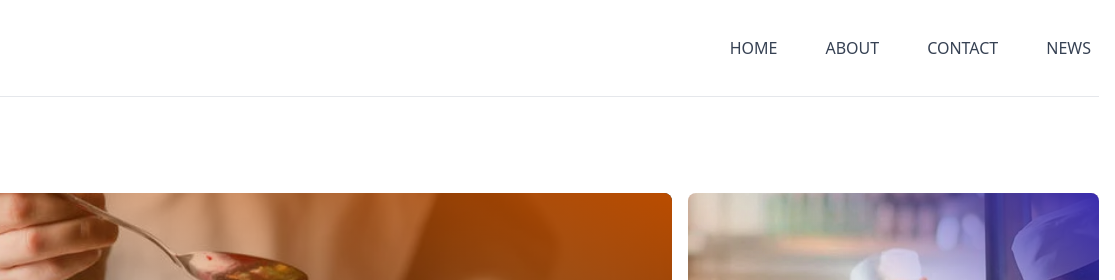
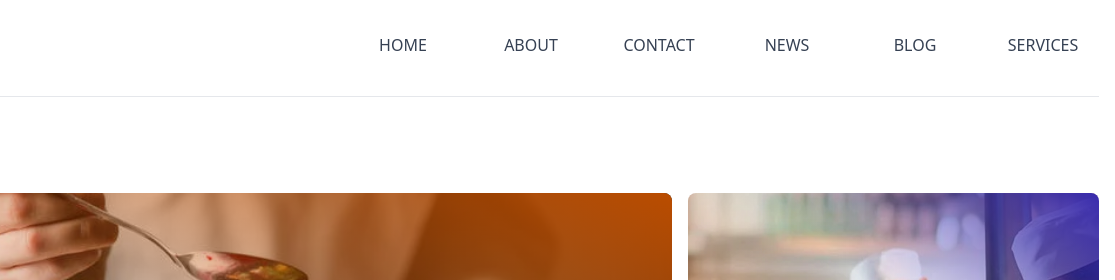
Before and after one commit to MrJim1231/home-work-15, a website built with Vite: page index.html in a window 1280 px wide. Shown: the top 280 px of the page, 165-1280 px from the left. Built offline with nearby package versions, Linux system fonts and the light colour scheme.

Commit message:
nav style

```diff
--- a/index.html
+++ b/index.html
@@ -14,10 +14,12 @@
       <a class="logo" href="#">Site Logo</a>
       <nav class="navbar">
         <ul class="navbar__list">
-          <li class="navbar__item"><a class="navbar__link" href="#">Home</a></li>
-          <li class="navbar__item"><a class="navbar__link" href="#">About</a></li>
-          <li class="navbar__item"><a class="navbar__link" href="#">Contact</a></li>
-          <li class="navbar__item"><a class="navbar__link" href="#">News</a></li>
+          <li class="navbar__item"><a class="navbar__link effect-fill" href="#">Home</a></li>
+          <li class="navbar__item"><a class="navbar__link effect-fill" href="#">About</a></li>
+          <li class="navbar__item"><a class="navbar__link effect-fill" href="#">Contact</a></li>
+          <li class="navbar__item"><a class="navbar__link effect-fill" href="#">News</a></li>
+          <li class="navbar__item"><a class="navbar__link effect-fill" href="#">Blog</a></li>
+          <li class="navbar__item"><a class="navbar__link effect-fill" href="#">Services</a></li>
         </ul>
       </nav>
 
--- a/src/style.css
+++ b/src/style.css
@@ -22,19 +22,26 @@
 }
 
 .navbar__list {
-  @apply flex items-center gap-8 text-gray-700;
+  @apply flex items-center gap-4 text-gray-700;
 }
 
 .navbar__link {
-  @apply block px-2 py-1 relative uppercase transition duration-300 hover:text-indigo-700 dark:text-gray-300 dark:hover:text-white;
+  @apply relative inline-block w-28 text-center px-3 py-2 uppercase font-medium overflow-hidden
+         transition-all duration-500 ease-in-out text-gray-700 dark:text-gray-300;
 }
 
-.navbar__link::after {
-  @apply content-[''] absolute bottom-0 left-1/2 h-0.5 w-0 bg-transparent transition-all duration-300 ease-in-out;
+.effect-fill::before {
+  @apply content-[""] absolute bottom-0 left-0 w-0 h-full
+         bg-gradient-to-r from-pink-500 to-purple-600
+         transition-all duration-500 z-[-1];
 }
 
-.navbar__link:hover::after {
-  @apply w-[calc(100%+8px)] left-[-4px] bg-indigo-700;
+.effect-fill:hover::before {
+  @apply w-full;
+}
+
+.effect-fill:hover {
+  @apply text-white;
 }
 
 .trigger__button {
```
Also changed, not shown: readme.md (added).
